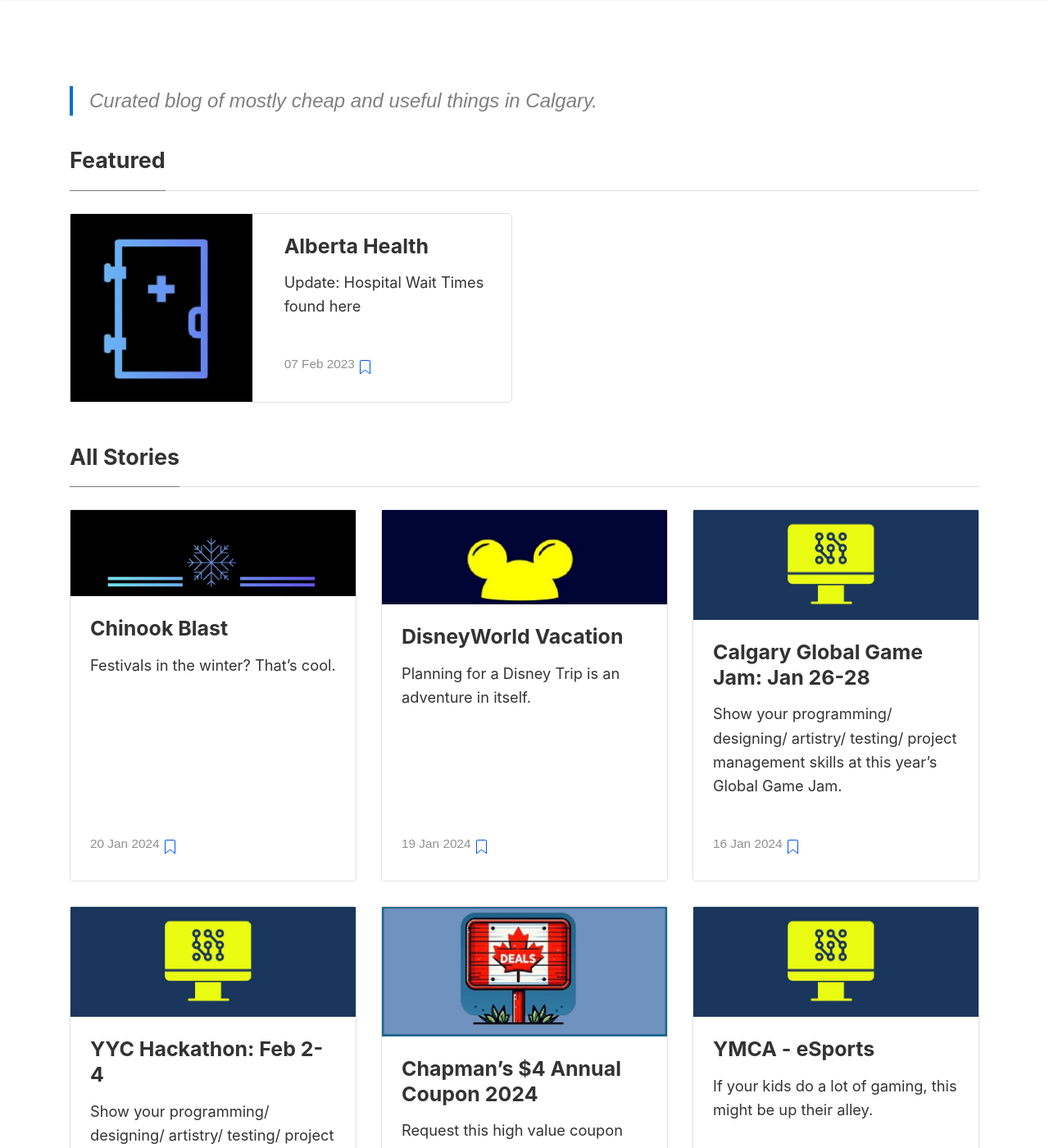
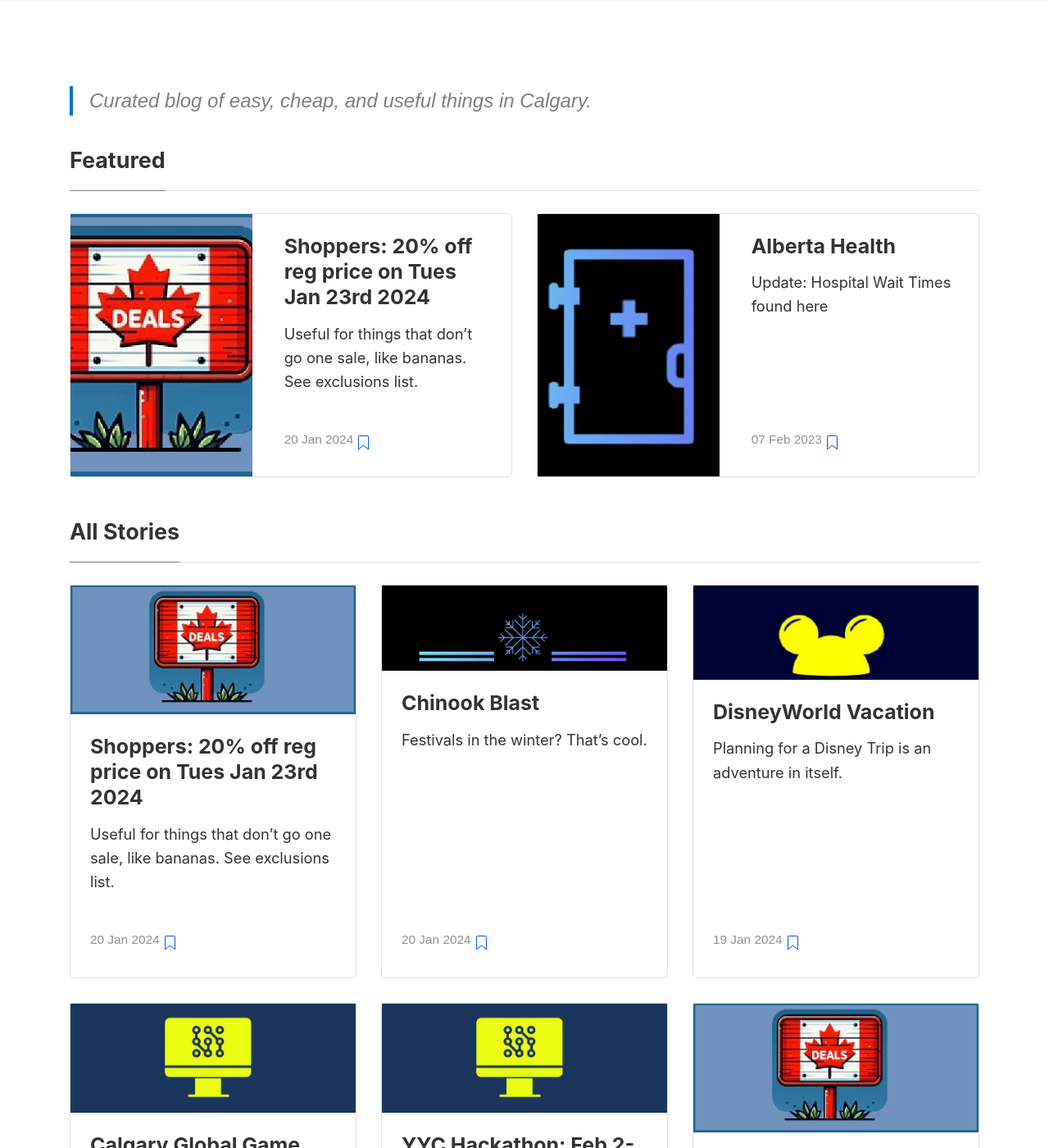
Before and after one commit to thingsthatdothings/thingsthatdothings.github.io, a Jekyll site: the page built from index.html, in a window 1280 px wide and 1400 px high. Shown: the whole window at 82% size. Built offline with Jekyll 4.4.1, drawn with Linux system fonts in a browser that asks for light colours; nearby versions of some CDN libraries; the list of posts is cut into pages by our own code; some of the changed text lies outside the part shown.

Commit message:
add posts

```diff
--- a/_config.yml
+++ b/_config.yml
@@ -1,7 +1,7 @@
 # Site
 name: "Things That Do Things"
 title: "Things"
-description: "Curated blog of mostly cheap and useful things in Calgary."
+description: "Curated blog of easy, cheap, and useful things in Calgary."
 logo: 'assets/images/logo.png'
 favicon: 'assets/images/logo.png'
 baseurl: /things
--- a/_posts/2024-01-20-chinook-blast.md
+++ b/_posts/2024-01-20-chinook-blast.md
@@ -1,23 +1,16 @@
 ---
 layout: post
-title:  "Chinook Blast"
-categories: [ calgary ]
-image: assets/images/snowflake.jpg
+title:  "Shoppers: 20% off reg price on Tues Jan 23rd 2024"
+categories: [ deals ]
+image: assets/images/deals.jpg
 comments: false
+featured: true
 ---
 
-Festivals in the winter?  That's cool.
+Useful for things that don't go one sale, like bananas.  See exclusions list.
 
-- **[Chinook Blast](https://www.chinookblast.ca/)**
-    - music
-    - sports
-    - picture worthy installations
-    - picture worthy lights
-    - theatre/performances
-    - markets
-    - food
-    - etc.
+- **[Shoppers 20% off Coupon (via SmartCanucks)](https://smartcanucks.ca/shoppers-drug-mart-family-friends-event-save-20-with-coupon-january-23rd/)**
 
 
-Related:
-- [Stuff to do in Calgary]({% post_url 2023-09-07-calgary-stuff-to-do %})
+Exclusions:
+- carbonated soft drinks, **eggs**, **milk**, bathroom tissue, tobacco, lottery tickets, alcohol, subscriptions, gift cards, all prepaid card, transit/event tickets, post office transactions, prestige cosmetics, prestige fragrances, gaming consoles and accessories, laptops and notebooks, tablets and e-readers, speakers, headphones, TVs, smart watches and health devices, smart home devices, cameras and photo accessories, passport photos, cash back, etc.
```
Also changed, not shown: _posts/2024-01-20-chinook-blast copy.md (added, +23 -0 lines).
